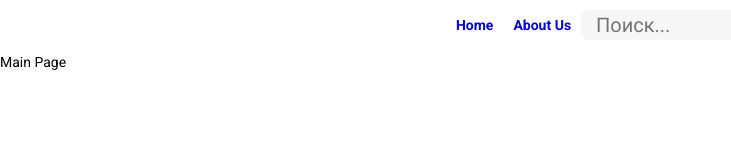
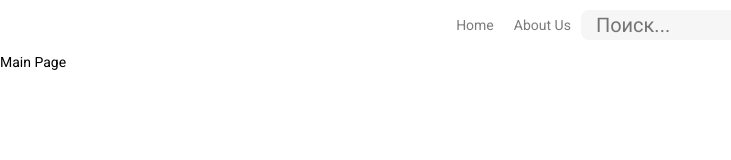
Before and after one commit to acebackwards/rs-react-23, a React (Vite) app: page / in a window 1280 px wide. Shown: the top 160 px of the page, without its empty margins (0-731 px from the left). Built offline with nearby package versions, Linux system fonts and the light colour scheme.

Commit message:
feat: new header link style

```diff
--- a/src/shared/ui/NavLink/style.module.css
+++ b/src/shared/ui/NavLink/style.module.css
@@ -1,4 +1,8 @@
 a {
     text-decoration: none;
-    font-weight: bold;
+    /* font-weight: bold; */
+    color: var(--text-secondary)
 }
+a:hover {
+    color: var(--light-piccolo)
+}
```
